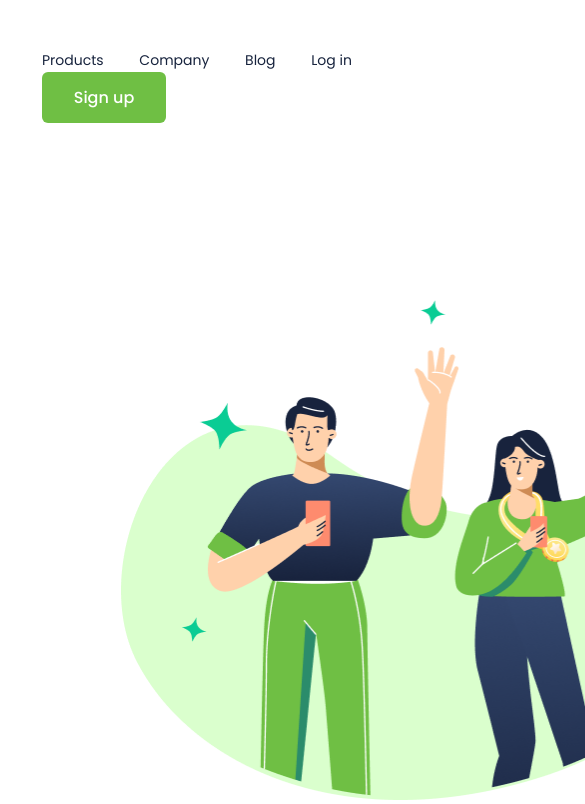
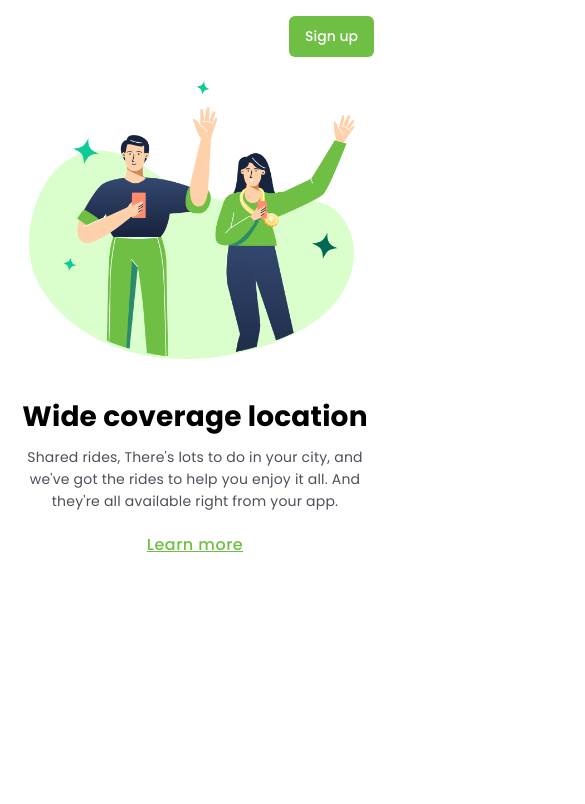
Before and after one commit to charbeldecastro/Aulas-DevClub, a plain HTML site: page conteudo-html/HTML/Desafio 02/index.html in a window 390 px wide. Shown: the top 804 px of the page, 585 px wide, since content can reach past the window. Drawn offline with Linux system fonts and the light colour scheme.

Commit message:
Resposive Wide Coverage

```diff
--- a/conteudo-html/HTML/Desafio 02/index.html
+++ b/conteudo-html/HTML/Desafio 02/index.html
@@ -1,3 +1,4 @@
+
 <!DOCTYPE html>
 <html lang="pt-br">
 
@@ -16,15 +17,15 @@
         <a class="link-header"> Log in </a>
         <button class="button-header">Sign up</button>
     </header>
-    <main>
-        <img src="./img/wide-coverage.png" alt="wide-coverage" class="logo-image">
-        <section>
-            <h1>Wide coverage location</h1>
-            <p>Shared rides, There’s lots to do in your city, and we’ve got the rides to help you enjoy it all. And
-                they’re all available right from your app.</p>
-            <a class="button-main"> Learn more </a>
-        </section>
-    </main>
+    <main class="hero">
+  <img src="./img/wide-coverage.png" alt="wide-coverage" class="logo-image">
+
+  <section>
+    <h1>Wide coverage location</h1>
+    <p>Shared rides, There's lots to do in your city, and we've got the rides to help you enjoy it all. And they're all available right from your app.</p>
+    <a class="button-main" href="#">Learn more</a>
+  </section>
+</main>
 </body>
 
 </html>
--- a/conteudo-html/HTML/Desafio 02/styles.css
+++ b/conteudo-html/HTML/Desafio 02/styles.css
@@ -73,3 +73,75 @@ letter-spacing: 1px;
 color: #6FBF44;
 
 }
+
+@media screen and (max-width: 800px) {
+
+header {
+    display: flex;
+    justify-content: flex-end;
+    align-items: center;
+    gap: 0;
+    margin: 16px 16px 24px;
+  }
+
+  .link-header {
+    display: none; /* Esconde Products/Company/Blog/Log in */
+  }
+  .button-header {
+    display: inline-block;
+    width: auto;
+    height: auto;
+    padding: 10px 16px;
+    font-size: 14px;
+    border-radius: 6px;
+  }
+
+  /* QUEBRA O HERO EM COLUNA (cada um em sua linha) */
+  .logo-image,
+  section {
+    display: block;
+    margin-left: 0;
+  }
+
+    .logo-image,
+  section {
+    display: block;
+    margin-left: 0;
+  }
+
+  h1 {
+    width: auto;
+    height: auto;
+    font-size: 28px;
+    line-height: 1.25;
+    letter-spacing: .2px;
+    text-align: center;
+    margin: 32px 16px 12px;
+  }
+
+    p {
+    width: auto;
+    font-size: 14px;
+    line-height: 22px;
+    letter-spacing: .2px;
+    color: #4B505A;
+    text-align: center;
+    margin: 0 16px 20px;
+  }
+
+  .button-main {
+    display: block;
+    width: max-content;
+    margin: 0 auto 24px;
+    font-size: 16px;
+    letter-spacing: .5px;
+  }
+
+  .logo-image {
+    display: block;
+    width: 85vw;
+    max-width: 360px;
+    height: auto;          /* remove a altura fixa do desktop */
+    margin: 16px auto 40px;/* centraliza e dá respiro inferior */
+  }
+}
```
